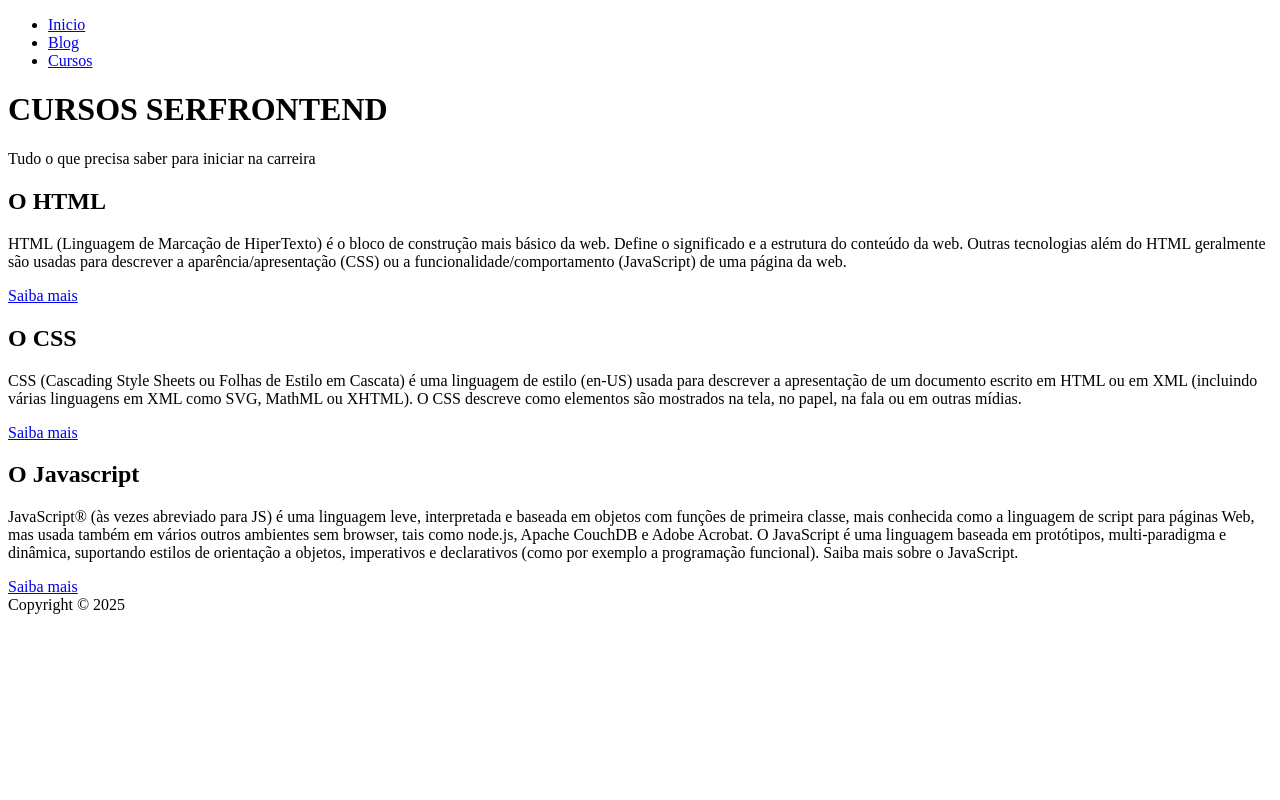
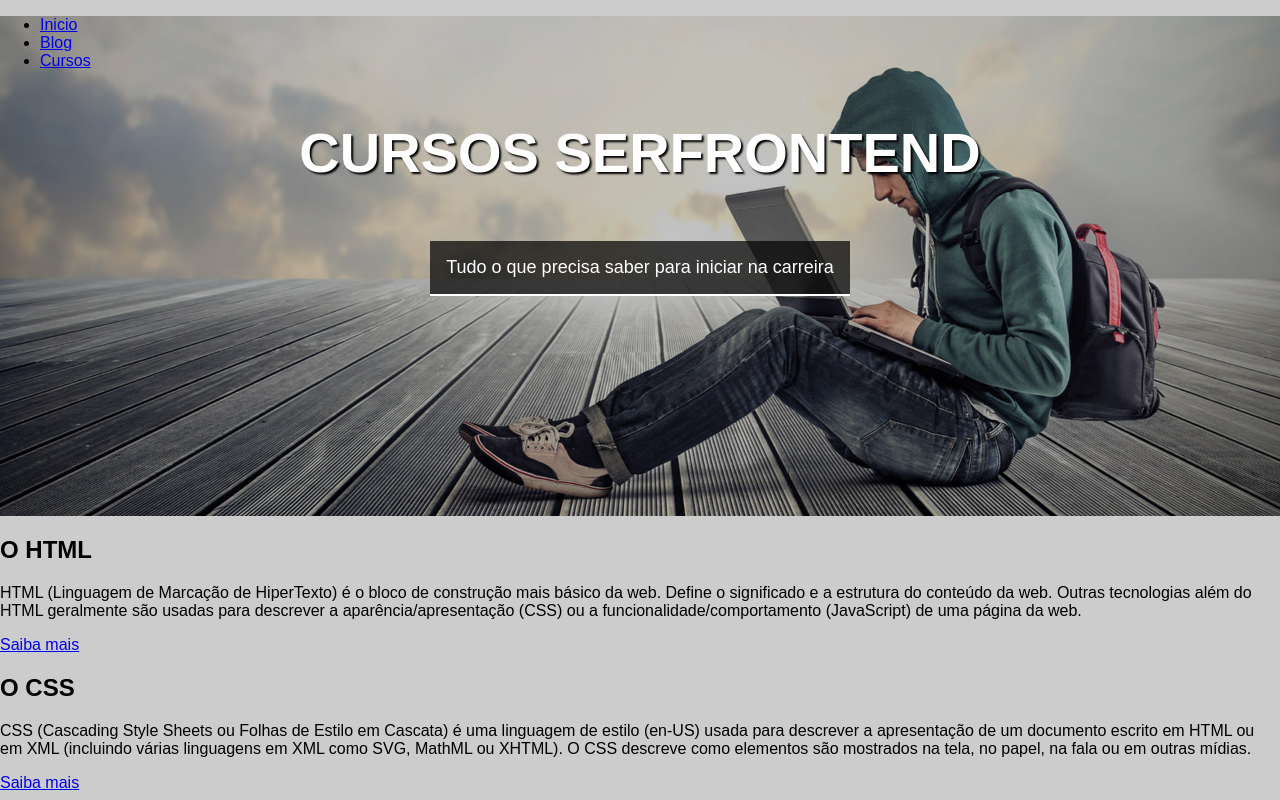
Before and after one commit to Mausercay/Projeto-Serfrontend-01, a plain HTML site: page projeto-01/index.html in a window 1280 px wide. Shown: the top 800 px of the page. Drawn offline with Linux system fonts and the light colour scheme.

Commit message:
estilização do header

```diff
--- a/projeto-01/index.html
+++ b/projeto-01/index.html
@@ -2,7 +2,8 @@
 <html lang="pt-BR">
 <head>
     <meta charset="UTF-8">
-    <title>Document</title>
+    <title>SerFrontend</title>
+    <link rel="stylesheet" href="styles.css">
 </head>
 <body>
     <header class="hero">
@@ -15,7 +16,7 @@
         </nav>
 
         <div class="hero-content">
-            <h1>CURSOS SERFRONTEND</h1>
+            <h1>Cursos serfrontend</h1>
             <p>Tudo o que precisa saber para iniciar na carreira</p>
         </div>
     </header>
--- a/projeto-01/styles.css
+++ b/projeto-01/styles.css
@@ -0,0 +1,34 @@
+body{
+    margin: 0;
+    font-family: Arial, Helvetica, sans-serif;
+    background-color: #ccc;
+}
+
+.hero{
+    background-image: url(ProjetoCSS-inicio/imagens/bg-3.jpg);
+    height: 500px;
+    background-size: cover;
+    background-position: right center;
+}
+
+.hero-content{
+    text-align: center;
+    margin: 50px auto 0;
+    width: 80%;
+    color: white;
+
+}
+
+.hero-content h1{
+    font-size: 56px;
+    text-shadow: 2px 2px 2px black;
+    text-transform: uppercase;
+}
+
+.hero-content p{
+    background-color: rgba(0, 0, 0, 0.7);
+    font-size: 18px;
+    display: inline-block;
+    padding: 16px;
+    border-bottom: white 2px solid;
+}
```
